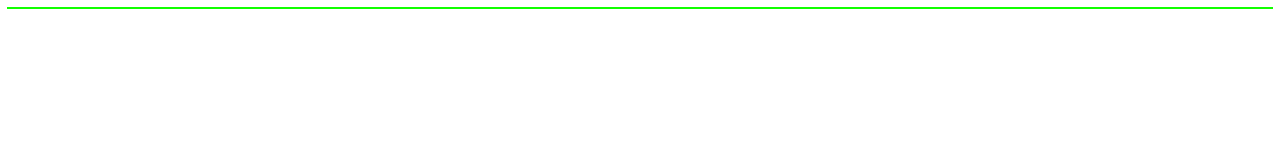
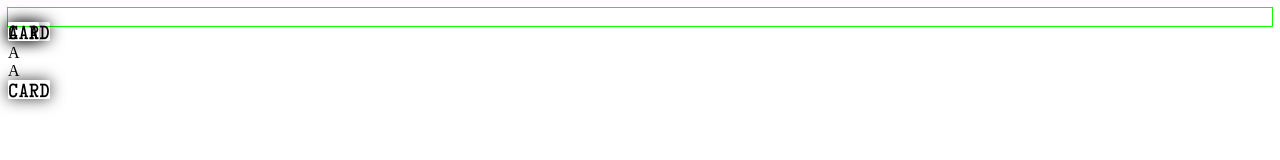
Before and after one commit to CanYouBunnyHop/BlackJack, a plain HTML site: page Debug/index.html in a window 1280 px wide. Drawn offline with Linux system fonts and the light colour scheme.

Commit message:
test fix typo

```diff
--- a/Debug/index.html
+++ b/Debug/index.html
@@ -4,7 +4,7 @@
     <meta charset="UTF-8">
     <meta name="viewport" content="width=device-width, initial-scale=1.0">
     <link rel="stylesheet" href="../styles/playing-card.css">
-    <script type="module" src="./index.js" defer></script>
+    <script type="module" src="./index.js"></script>
     <title>Debug</title>
 </head>
 <body>
--- a/Debug/index.js
+++ b/Debug/index.js
@@ -1,4 +1,4 @@
-import Vector2 from "../modules/Vector2";
+import Vector2 from "../modules/Vector2.js";
 const divs = document.body.querySelectorAll('div');
 divs[0].innerHTML = `
 <div class="outer-card" id="proto-card" lock="false">
```
Also changed, not shown: Freecell/Freecell.js (+6 -6 lines).
